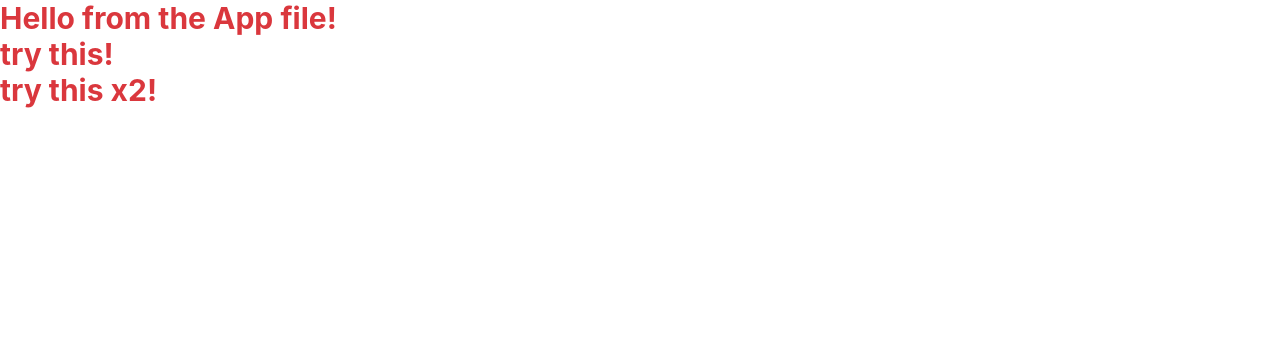
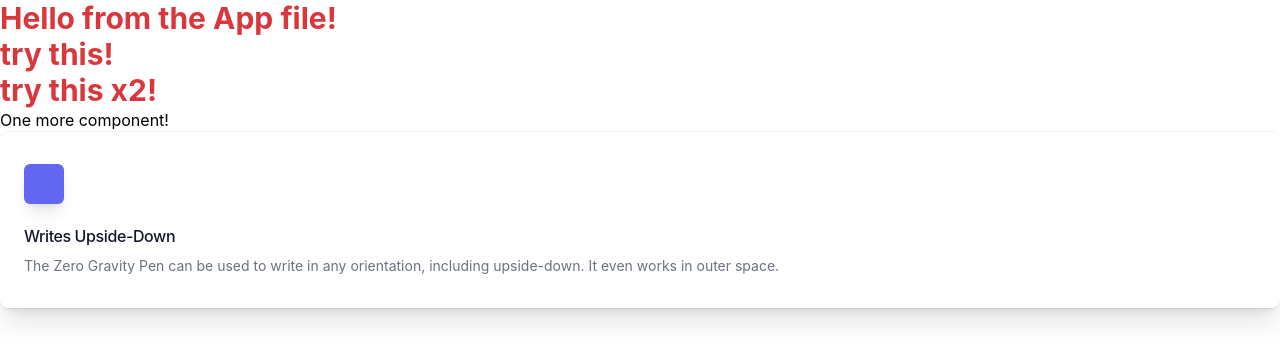
Before and after one commit to RodriguezOswaldo/learnReact, a React (Create React App) app in the folder first/: page / in a window 1280 px wide. Shown: the top 362 px of the page. Built offline with nearby package versions, Linux system fonts and the light colour scheme.

Commit message:
two components so far

```diff
--- a/first/public/index.html
+++ b/first/public/index.html
@@ -26,6 +26,13 @@
       Learn how to configure a non-root public URL by running `npm run build`.
     -->
     <title>React App</title>
+    <style type="text/tailwindcss">
+      @layer utilities {
+        .content-auto {
+          content-visibility: auto;
+        }
+      }
+    </style>
   </head>
   <body>
     <noscript>You need to enable JavaScript to run this app.</noscript>
--- a/first/src/App.js
+++ b/first/src/App.js
@@ -1,5 +1,17 @@
 import logo from './logo.svg';
 import './App.css';
+function tryThis(){
+    return(
+        <div className="tryThis">
+            <h1  className="text-3xl font-bold text-clifford">Hello from the App file!</h1>
+            <ul>
+                <li className="text-3xl font-bold text-clifford">try this!</li>
+                <li className="text-3xl font-bold text-clifford">try this x2!</li>
+            </ul>
+        </div>
+
+    );
+}
 
 function App() {
   return (
@@ -22,17 +34,5 @@ function App() {
   );
 }
 
-function tryThis(){
-  return(
-      <div className="tryThis">
-        <h1  class="text-3xl font-bold text-clifford">Hello from the App file!</h1>
-          <ul>
-              <li class="text-3xl font-bold text-clifford">try this!</li>
-              <li class="text-3xl font-bold text-clifford">try this x2!</li>
-          </ul>
-      </div>
-
-  );
-}
 
 export default tryThis;
--- /dev/null
+++ b/first/src/OtherApp.js
@@ -0,0 +1,27 @@
+function SecondPart(){
+    return (
+      <div className="SecondPart">
+          <section>
+              <h2>One more component!</h2>
+          </section>
+          <section>
+              <div className="bg-white dark:bg-gray-900 rounded-lg px-6 py-8 ring-1 ring-gray-900/5 shadow-xl">
+                  <div>
+                 <span className="inline-flex items-center justify-center p-2 bg-indigo-500 rounded-md shadow-lg">
+                     <svg className="h-6 w-6 text-white" xmlns="http://www.w3.org/2000/svg" fill="none" viewBox="0 0 24 24"
+           stroke="currentColor" aria-hidden="true"></svg>
+                 </span>
+                  </div>
+                  <h3 className="text-gray-900 dark:text-white mt-5 text-base font-medium tracking-tight">Writes
+                      Upside-Down</h3>
+                  <p className="text-gray-500 dark:text-gray-400 mt-2 text-sm">
+                      The Zero Gravity Pen can be used to write in any orientation, including upside-down. It even works
+                      in outer space.
+                  </p>
+              </div>
+          </section>
+
+      </div>
+    );
+}
+export default SecondPart;
--- a/first/src/index.js
+++ b/first/src/index.js
@@ -2,12 +2,14 @@ import React from 'react';
 import ReactDOM from 'react-dom';
 import './index.css';
 import App from './App';
+import SecondPart from './OtherApp';
 import reportWebVitals from './reportWebVitals';
 
 ReactDOM.render(
   <React.StrictMode>
-    <App />
-  </React.StrictMode>,
+    <App /><SecondPart/>
+  </React.StrictMode>
+    ,
   document.getElementById('root')
 );
 
```
